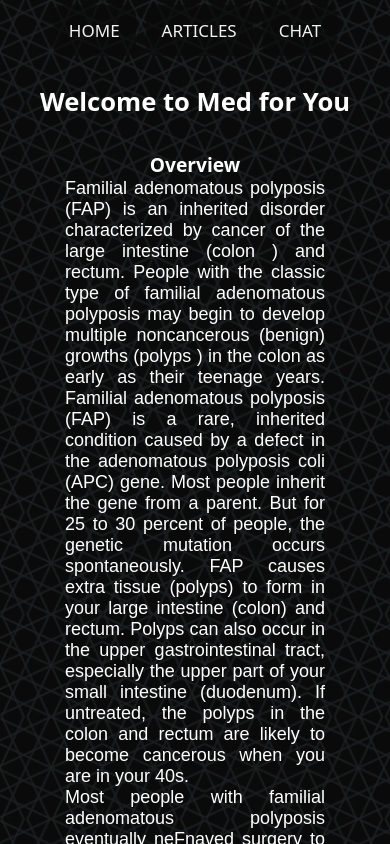
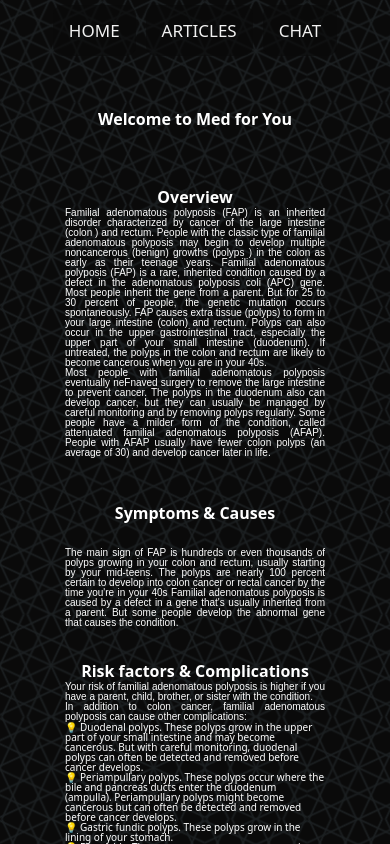
Before and after one commit to Kakajohn/interactive-internet-technologies-for-people-with-autoimmune-bowel-diseases-frontend, a React (Create React App) app: page /med4u/articles in a window 390 px wide. Shown: the top 844 px of the page. Built offline with nearby package versions, Linux system fonts and the light colour scheme; what react-alert-template-basic would draw is missing.

Commit message:
mobile v

```diff
--- a/src/sass/components/_articles.scss
+++ b/src/sass/components/_articles.scss
@@ -45,6 +45,19 @@ p{
   text-align:justify;
   font-size: 18px;
 }
+@media  (max-width:600px){
+  h1, h2, h3, h4 , h5{
+      font-size: 16px;
+  }
+  p , ul,li{
+      font-size: 10px !important;
+      line-height: 1 !important;
+  }
+}
+h1{
+  margin: 12px;
+  padding: 12px;
+}
 }
 #define-new-section{
   margin-top: 2rem;
--- a/src/sass/components/_medcaresection.scss
+++ b/src/sass/components/_medcaresection.scss
@@ -11,6 +11,15 @@
   }
   p{
     text-align:justify;
+  }
+  @media  (max-width:600px){
+    h1, h2, h3, h4 , h5{
+        font-size: 16px;
+    }
+    p , ul,li{
+        font-size: 10px;
+        line-height: 1;
+    }
   }
   h1{
     margin: 12px;
```
